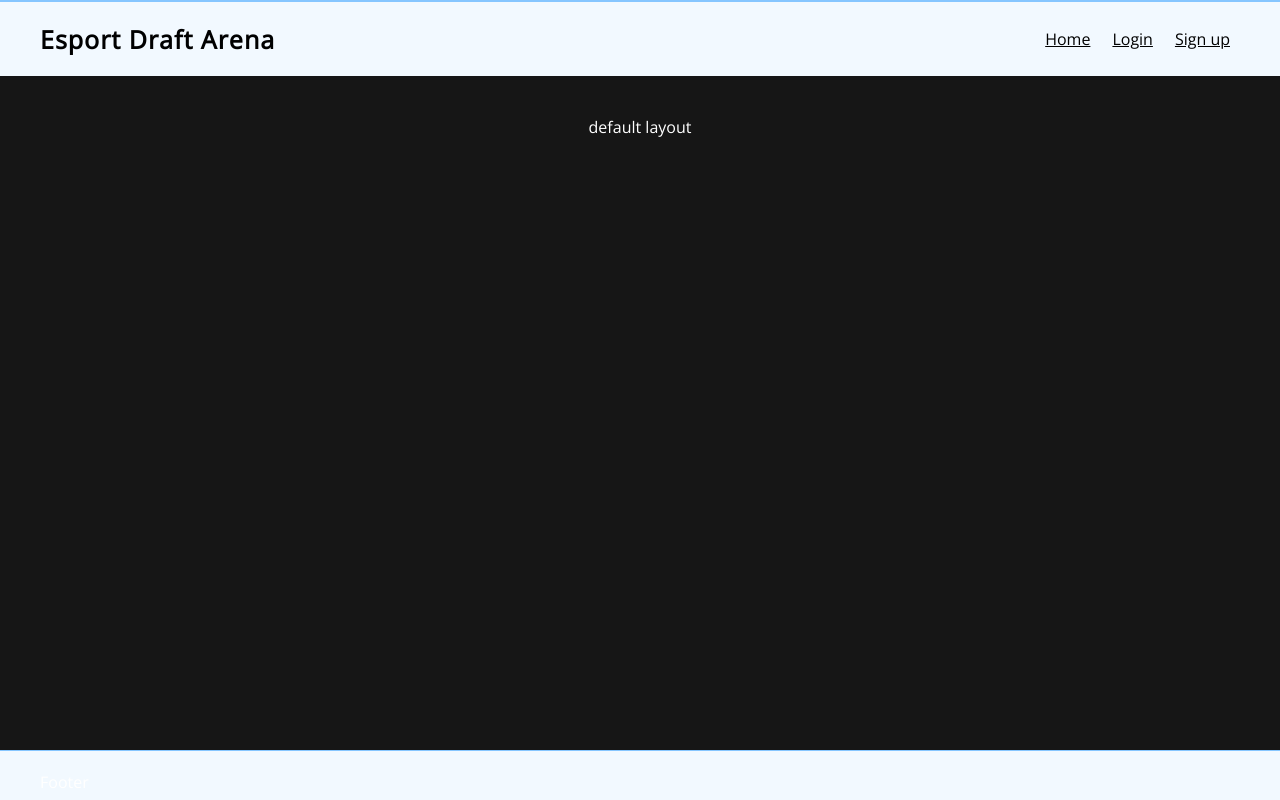
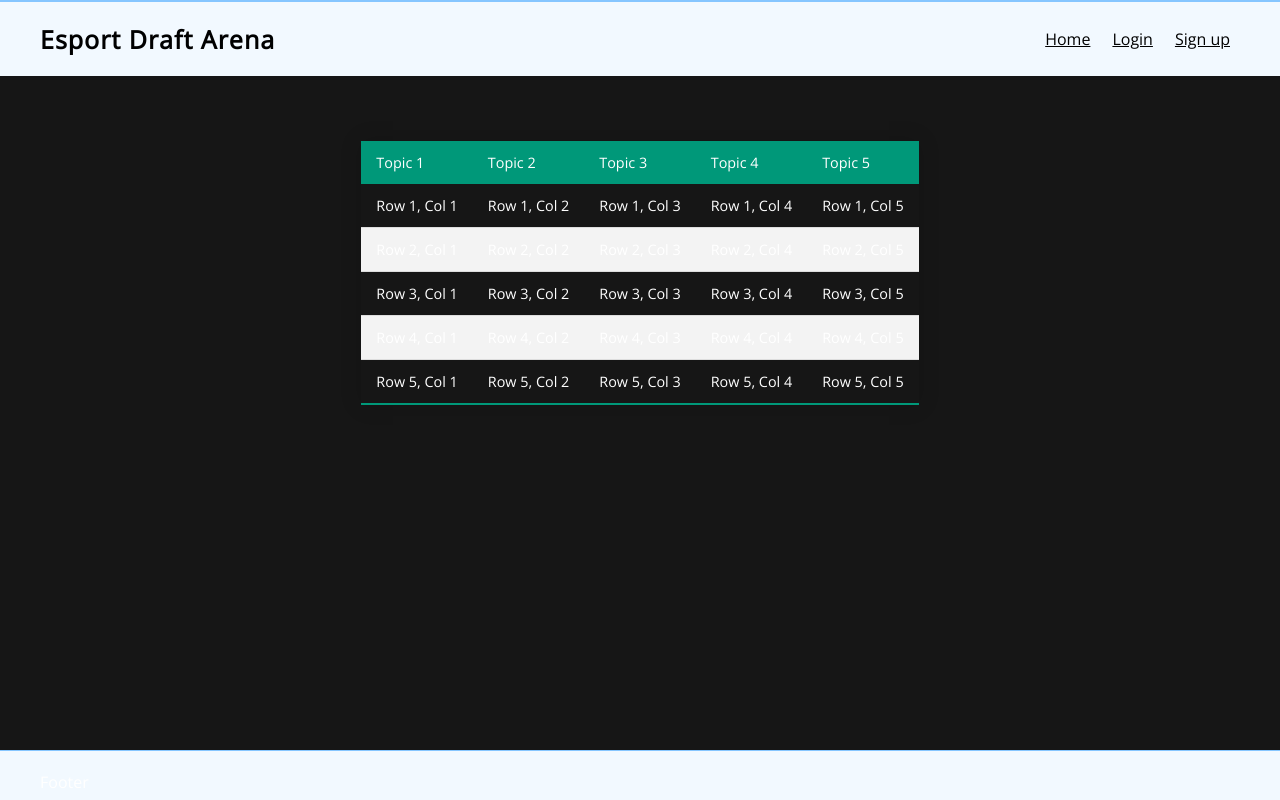
Before and after one commit to jjephson/esportdraftarena, a Nuxt app: page / in a window 1280 px wide. Built offline with nearby package versions, Linux system fonts and the light colour scheme.

Commit message:
Adding draft table

```diff
--- /dev/null
+++ b/components/Draft/DraftTable.vue
@@ -0,0 +1,70 @@
+<template>
+	<section>
+		<table class="draft-table">
+			<thead>
+				<tr>
+					<th>Topic 1</th>
+					<th>Topic 2</th>
+					<th>Topic 3</th>
+					<th>Topic 4</th>
+					<th>Topic 5</th>
+				</tr>
+			</thead>
+			<tbody>
+				<tr v-for="(row, rowIndex) in tableData" :key="rowIndex">
+					<td v-for="(cell, colIndex) in row" :key="colIndex">{{ cell }}</td>
+				</tr>
+			</tbody>
+		</table>
+	</section>
+</template>
+
+<script>
+	export default {
+		data() {
+			return {
+				tableData: [
+					['Row 1, Col 1', 'Row 1, Col 2', 'Row 1, Col 3', 'Row 1, Col 4', 'Row 1, Col 5'],
+					['Row 2, Col 1', 'Row 2, Col 2', 'Row 2, Col 3', 'Row 2, Col 4', 'Row 2, Col 5'],
+					['Row 3, Col 1', 'Row 3, Col 2', 'Row 3, Col 3', 'Row 3, Col 4', 'Row 3, Col 5'],
+					['Row 4, Col 1', 'Row 4, Col 2', 'Row 4, Col 3', 'Row 4, Col 4', 'Row 4, Col 5'],
+					['Row 5, Col 1', 'Row 5, Col 2', 'Row 5, Col 3', 'Row 5, Col 4', 'Row 5, Col 5'],
+				],
+			};
+		},
+	};
+</script>
+
+<style scoped>
+	.draft-table {
+		border-collapse: collapse;
+		margin: 25px 0;
+		font-size: 0.9em;
+		min-width: 400px;
+		box-shadow: 0 0 20px rgba(0, 0, 0, 0.15);
+	}
+	.draft-table thead tr {
+		background-color: #009879;
+		color: #ffffff;
+		text-align: left;
+	}
+	.draft-table th,
+	.draft-table td {
+		padding: 12px 15px;
+	}
+	.draft-table tbody tr {
+		border-bottom: 1px solid #dddddd;
+	}
+
+	.draft-table tbody tr:nth-of-type(even) {
+		background-color: #f3f3f3;
+	}
+
+	.draft-table tbody tr:last-of-type {
+		border-bottom: 2px solid #009879;
+	}
+	.draft-table tbody tr.active-row {
+		font-weight: bold;
+		color: #009879;
+	}
+</style>
--- a/nuxt.config.ts
+++ b/nuxt.config.ts
@@ -25,6 +25,12 @@ const config: NuxtConfig = {
 		quality: 80,
 		format: ['webp'],
 	},
+	app: {
+		head: {
+			charset: 'utf-8',
+			viewport: 'width=device-width, initial-scale=1',
+		}
+	}
 }
 
 export default config
--- a/pages/index.vue
+++ b/pages/index.vue
@@ -1,5 +1,5 @@
 <template>
-	default layout
+	<DraftTable />
 </template>
 
 <script setup>
```
